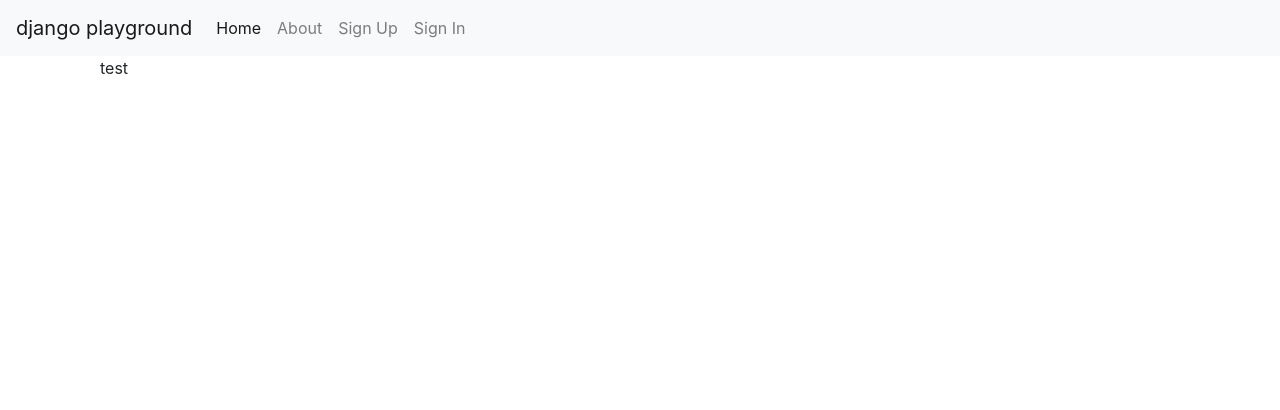
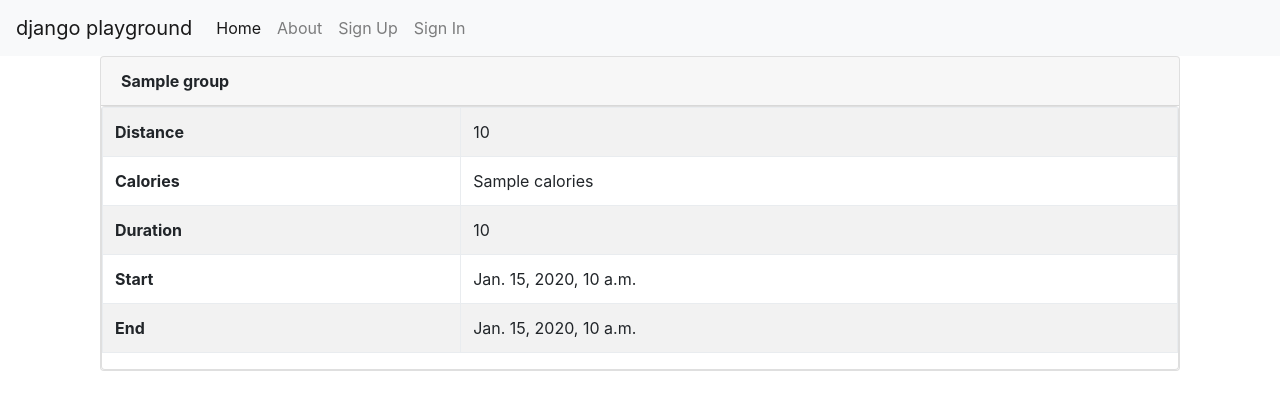
Before and after one commit to MatthiasHertel/ws17_oos_sp, a Django app: template web_django/django_playground/templates/pages/detail.html in a window 1280 px wide. Shown: the top 410 px of the page. Run offline with Django 3.2, Linux system fonts and the light colour scheme; the template is opened without the code that fills it: most values are stand-ins (such as "Sample title", 1, 10 or a date in 2020); some libraries are stand-ins or nearby versions.

Commit message:
added activity details page with basic information added calculation of max speed and avg speed per activity refactoring

```diff
--- a/web_django/django_playground/templates/pages/detail.html
+++ b/web_django/django_playground/templates/pages/detail.html
@@ -12,8 +12,47 @@
 <div class="container">
   <div class="row">
     <div class="col-md-12">
-      test
-    </div>
-  </div>
+        <div class="card">
+          <div class="card-header">
+            <strong>{{ activity.group }}</strong>
+          </div>
+          <div class="card">
+            <table class="table table-striped table-bordered" style="width:100%">
+              <tbody>
+              <tr>
+                <th>Distance</th>
+                <td>{{ activity.duration }}</td>
+              </tr>
+              {% if activity.max_speed > 0 %}
+              <tr>
+                <th>Max. Speed</th>
+                <td>{{ activity.max_speed }}</td>
+              </tr>
+              <tr>
+                <th>Avg. Speed</th>
+                <td>{{ activity.avg_speed }}</td>
+              </tr>
+              {% endif %}
+              <tr>
+                <th>Calories</th>
+                <td>{{ activity.calories }}</td>
+              </tr>
+              <tr>
+                <th>Duration</th>
+                <td>{{ activity.duration }}</td>
+              </tr>
+              <tr>
+                <th>Start</th>
+                <td>{{ activity.startTime }}</td>
+              </tr>
+              <tr>
+                <th>End</th>
+                <td>{{ activity.endTime }}</td>
+              </tr>
+              </tbody>
+            </table>
+          </div>
+        </div>
+      </div>
 </div>
 {% endblock content %}
--- a/web_django/django_playground/users/views.py
+++ b/web_django/django_playground/users/views.py
@@ -173,9 +173,11 @@ class UserActivityMonthView(LoginRequiredMixin, View):
 class UserActivityDetailView(LoginRequiredMixin, View):
     def get(self, request, date, index, *args, **kwargs):
         user = User.objects.get(username=request.user.username)
-        print(index)
+        api_date = date.replace('-', '')
+        activity = moves_service.get_activity_date(user, utils_service.make_date_from(api_date), int(index))
         return render(request, 'pages/detail.html', {
             'user': user,
+            'activity': activity
         })
 
 def map(request, date):
```
Also changed, not shown: web_django/django_playground/services/moves.py (+18 -1 lines).
